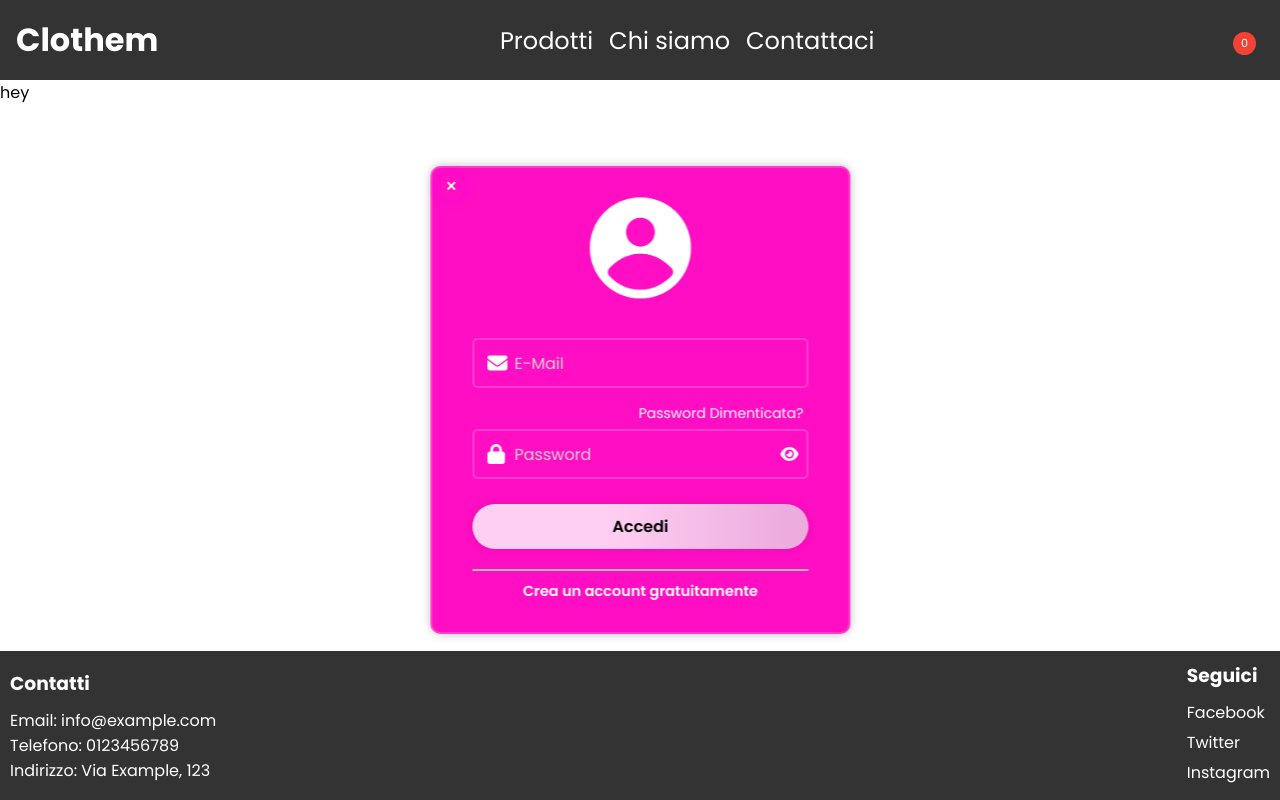
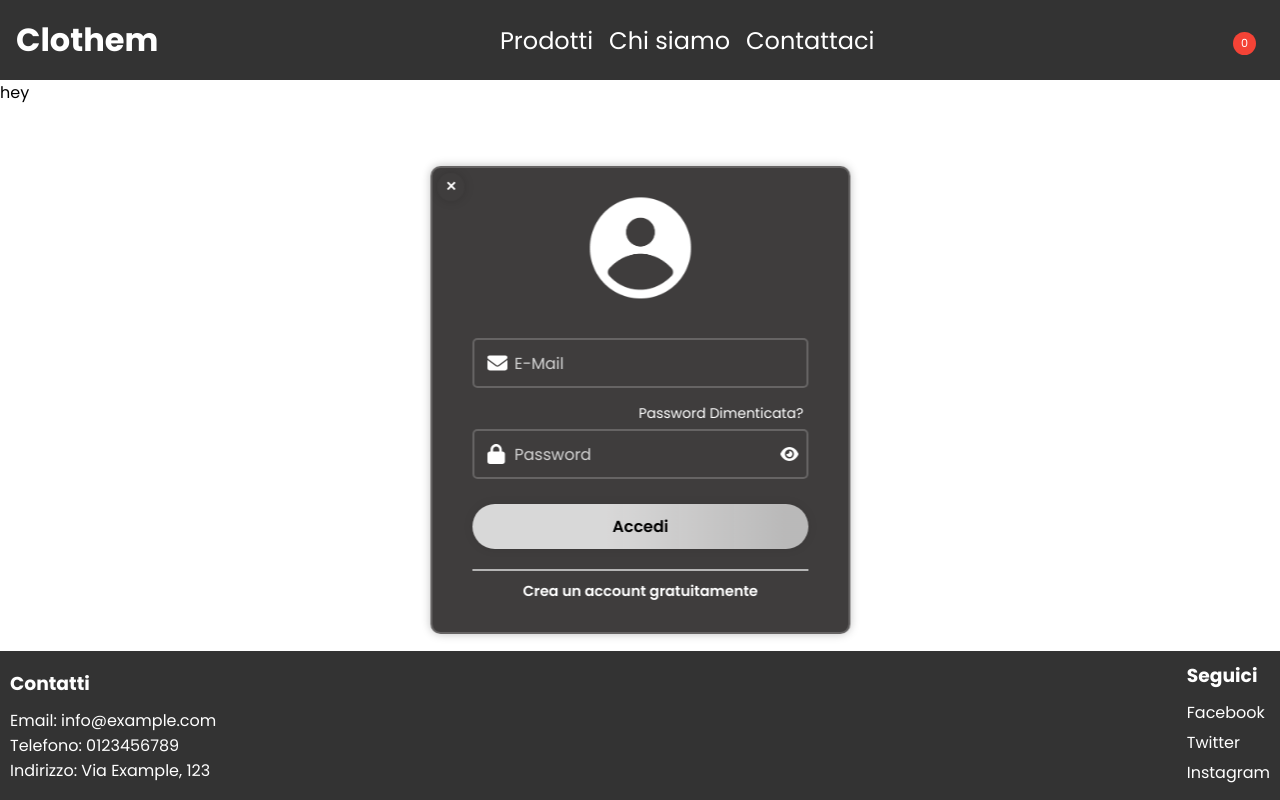
Before and after one commit to zMattyPower/ecommerce-project, a React (Create React App) app: page / in a window 1280 px wide. Built offline with nearby package versions, Linux system fonts and the light colour scheme.

Commit message:
Revert "Update Style.css"
This reverts commit a4829315e26ea8da992bb2dedded13b2ae1735f4.

```diff
--- a/src/Components/Account/Style.css
+++ b/src/Components/Account/Style.css
@@ -9,7 +9,7 @@
 
 #blur {
     z-index: 500;
-    background: rgba(77, 214, 255, 0.2);
+    background: rgba(247, 0, 205, 0.2);
     backdrop-filter: blur(3px);
     position: fixed;
     top: 0;
@@ -27,7 +27,7 @@
     background: transparent;
     user-select: none;
     /*box-shadow: 0 0 10px rgba(0, 0, 0, .2);*/
-    box-shadow: 0 0 10px rgba(0, 0, 0, 1);
+    box-shadow: 0 0 10px rgb(255, 7, 238);
     border-radius: 40px;
     padding-top: 1px;
     padding-bottom: 1px;
@@ -54,7 +54,7 @@
     margin-left: -35px;
     background: transparent;
     user-select: none;
-    box-shadow: 0 0 10px rgb(255, 0, 221);
+    box-shadow: 0 0 10px rgba(0, 0, 0, .2);
     border-radius: 40px;
     padding-top: 4px;
     padding-bottom: 4px;
@@ -87,7 +87,7 @@
     width: 420px;
     /*background-color: rgba(34, 109, 32, 0.30);
     background: transparent;*/
-    background-color: rgb(255, 14, 195);
+    background-color: rgba(16, 13, 13, 0.8);
     border: 2px solid rgba(255, 255, 255, .2);
     backdrop-filter: blur(20px);
     box-shadow: 0 0 10px rgba(0, 0, 0, .25);
```
